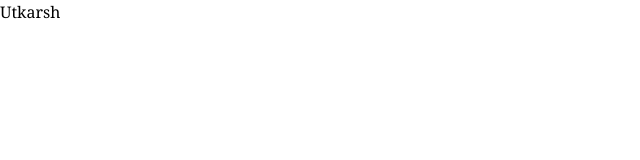
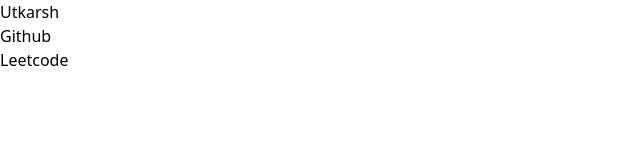
Before and after one commit to utalmighty/portfolio, a React (Vite) app: page / in a window 1280 px wide. Shown: the top 160 px of the page, without its empty margins (0-640 px from the left). Built offline with nearby package versions, Linux system fonts and the light colour scheme.

Commit message:
Added TODO

```diff
--- a/src/Profile.tsx
+++ b/src/Profile.tsx
@@ -1,8 +1,23 @@
 import './index.css';
 
 function Profile() {
+
+    const profiles = [
+        { page: "Github", link: "https://www.github.com/utalmighty"},
+        { page: "Leetcode", link: "https://www.leetcode.com/u/utalmighty"},
+    ];
+
+    const listItems = profiles.map(profile=>
+        <li key={profile.page}>
+            <a href={profile.link} target='blank'>{profile.page}</a>
+        </li>
+    );
+
     // JSX: Javascript XML
-    return <h1 className="font-serif">Utkarsh</h1>;
+    return (<>
+        <h1 className="align-middle">Utkarsh</h1>
+        <ul>{listItems}</ul>
+    </>);
 }
 
 export default Profile;
```
Also changed, not shown: 1 other file (tests, documents, lock files or other folders).
